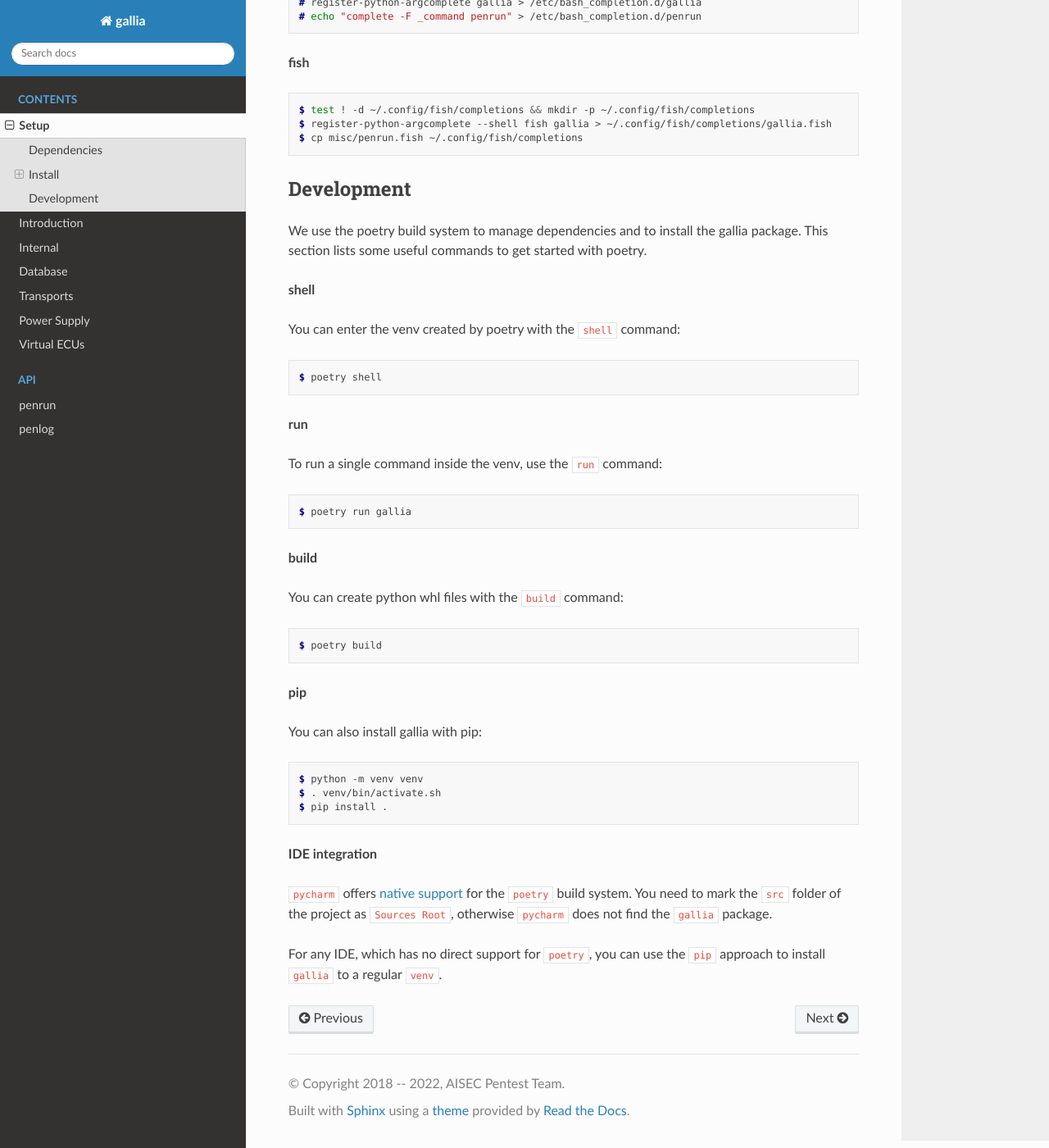
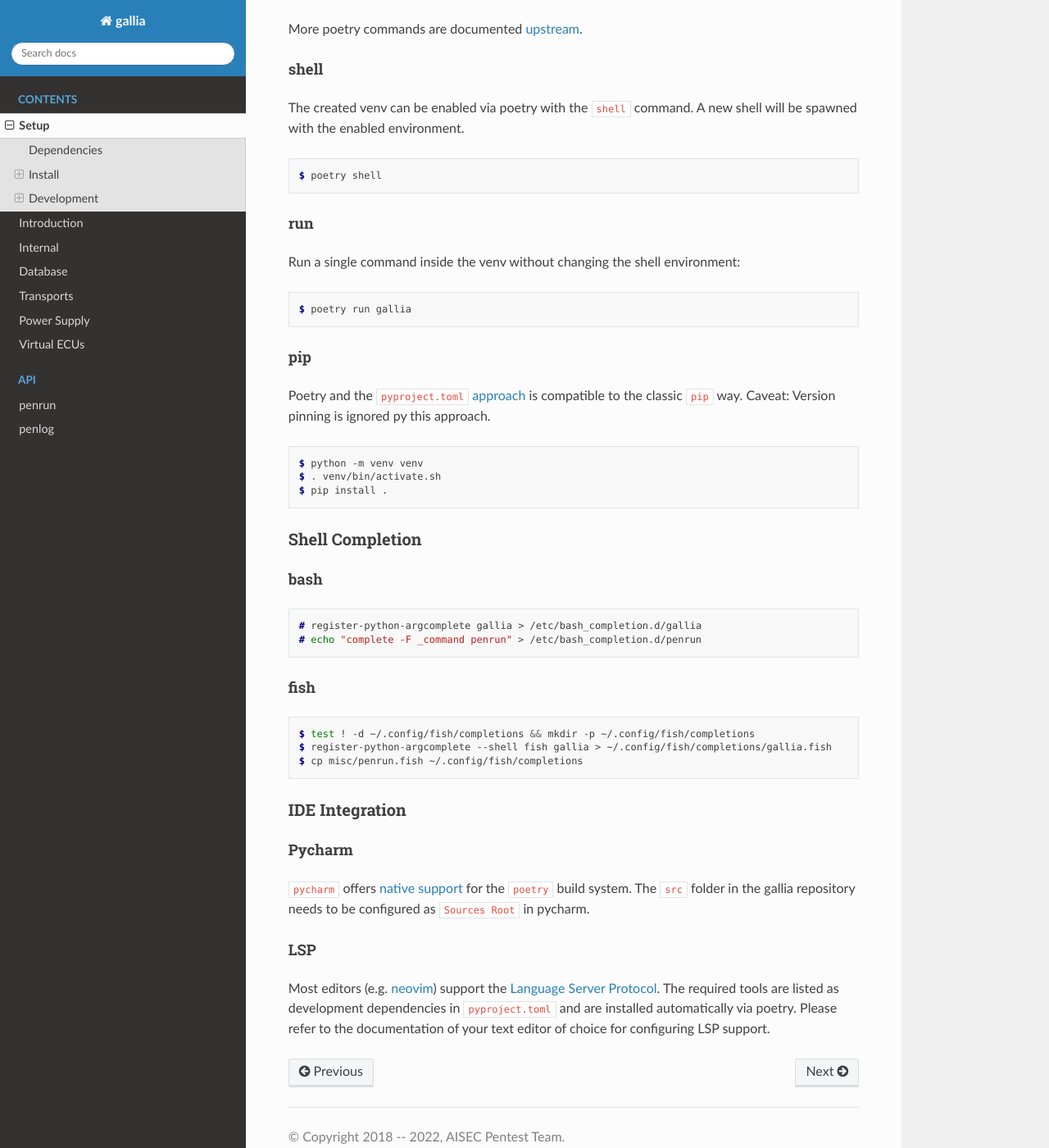
Before and after one commit to Fraunhofer-AISEC/gallia, a Sphinx documentation site: the page built from docs/setup.md, in a window 1280 px wide and 1400 px high, scrolled down 1255 px. Shown: the whole window at 82% size. Built offline with Sphinx 7.4.7 and the Read the Docs theme 2.0.0, drawn with Linux system fonts in a browser that asks for light colours; pages that are not in the unit, such as notebooks, are missing from menus; some of the changed text lies outside the part shown.

Commit message:
doc: Update installation instructions

````diff
--- a/docs/setup.md
+++ b/docs/setup.md
@@ -1,60 +1,93 @@
 # Setup
-
 ## Dependencies
 
 This project has the following system level dependencies:
 
-* Linux >= 5.10
-* Python 3.9
-* poetry
-* dumpcap (optional)
-* jq (for `penrun`)
+* [Linux](https://kernel.org) >= 5.10
+* [Python](https://python.org) >= 3.9
+* [poetry](https://python-poetry.org) (optional, for development)
+* [dumpcap](https://www.wireshark.org/docs/man-pages/dumpcap.html) (optional, part of [wireshark](https://www.wireshark.org/))
+* [jq](https://stedolan.github.io/jq/) (optional, required for `penrun`)
+* [penlog](https://github.com/Fraunhofer-AISEC/penlog) ([hr](https://fraunhofer-aisec.github.io/penlog/hr.1.html) optional for reading logfiles)
 
 Python dependencies are listed in `pyproject.toml`
 
 ## Install
+### Arch Linux
 
-###  1) Clone repository
-
-```shell-session
-$ cd /install/path
-$ git clone https://github.com/Fraunhofer-AISEC/gallia.git
-$ cd gallia
+``` shell-session
+$ paru -S gallia
 ```
 
-### 2) Install utils
+### Manual
 
-**penlog**
-
-See https://github.com/Fraunhofer-AISEC/penlog
-
-```shell-session
-$ make
+```
+$ pip install gallia
 ```
 
-**penrun**
+#### penrun (optional)
 
 Install `bin/penrun` into `$PATH`.
 [`$HOME/.local/bin`](https://specifications.freedesktop.org/basedir-spec/basedir-spec-latest.html) might be a good candidate.
 
-### 3) Install gallia
+## Development
 
-Poetry will create a unique venv with all the required dependencies:
+The [poetry build system](https://python-poetry.org/) is used to manage dependencies.
+
+### Clone repository
+
+```shell-session
+$ git clone https://github.com/Fraunhofer-AISEC/gallia.git
+```
+
+### Environment
+
+Poetry will create a unique [virtual python environment](https://docs.python.org/3/library/venv.html) with all the required dependencies.
+All poetry commands must be invoked within the `gallia` repository.
 
 ```shell-session
 $ poetry install
 ```
 
-### 4) Enable Shell Completion
+More poetry commands are documented [upstream](https://python-poetry.org/docs/cli/).
 
-**bash**
+#### shell
+
+The created venv can be enabled via poetry with the `shell` command.
+A new shell will be spawned with the enabled environment.
+
+```shell-session
+$ poetry shell
+```
+
+#### run
+
+Run a single command inside the venv without changing the shell environment:
+
+```shell-session
+$ poetry run gallia
+```
+
+#### pip
+
+Poetry and the [`pyproject.toml` approach](https://pip.pypa.io/en/stable/reference/build-system/pyproject-toml/) is compatible to the classic `pip` way.
+Caveat: Version pinning is ignored py this approach.
+
+```shell-session
+$ python -m venv venv
+$ . venv/bin/activate.sh
+$ pip install .
+```
+
+### Shell Completion
+#### bash
 
 ```shell-session
 # register-python-argcomplete gallia > /etc/bash_completion.d/gallia
 # echo "complete -F _command penrun" > /etc/bash_completion.d/penrun
 ```
 
-**fish**
+#### fish
 
 ```shell-session
 $ test ! -d ~/.config/fish/completions && mkdir -p ~/.config/fish/completions
@@ -62,49 +95,14 @@
 $ cp misc/penrun.fish ~/.config/fish/completions
 ```
 
-## Development
-We use the poetry build system to manage dependencies and to install the gallia package.
-This section lists some useful commands to get started with poetry.
-
-**shell**
-
-You can enter the venv created by poetry with the `shell` command:
-
-```shell-session
-$ poetry shell
-```
-
-**run**
-
-To run a single command inside the venv, use the `run` command:
-
-```shell-session
-$ poetry run gallia
-```
-
-**build**
-
-You can create python whl files with the `build` command:
-
-```shell-session
-$ poetry build
-```
-
-**pip**
-
-You can also install gallia with pip:
-
-```shell-session
-$ python -m venv venv
-$ . venv/bin/activate.sh
-$ pip install .
-```
-
-**IDE integration**
+### IDE Integration
+#### Pycharm
 
 `pycharm` offers [native support](https://www.jetbrains.com/help/pycharm/poetry.html) for the `poetry` build system.
-You need to mark the `src` folder of the project as `Sources Root`,
-otherwise `pycharm` does not find the `gallia` package.
+The `src` folder in the gallia repository needs to be configured as `Sources Root` in pycharm.
 
-For any IDE, which has no direct support for `poetry`,
-you can use the `pip` approach to install `gallia` to a regular `venv`.
+#### LSP
+
+Most editors (e.g. [neovim](https://neovim.io/)) support the [Language Server Protocol](https://microsoft.github.io/language-server-protocol/).
+The required tools are listed as development dependencies in `pyproject.toml` and are installed automatically via poetry.
+Please refer to the documentation of your text editor of choice for configuring LSP support.
````
